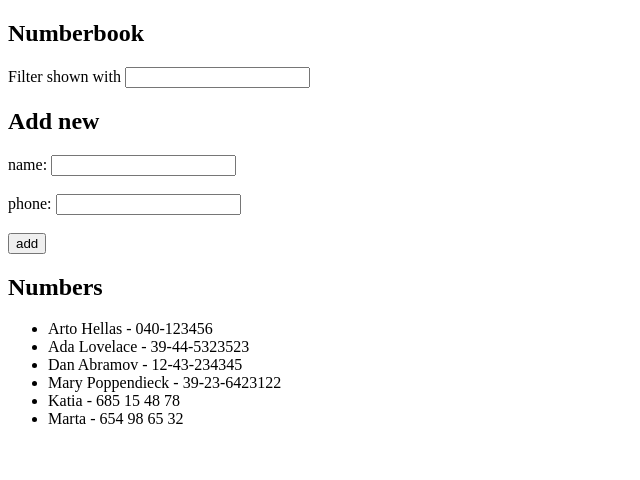
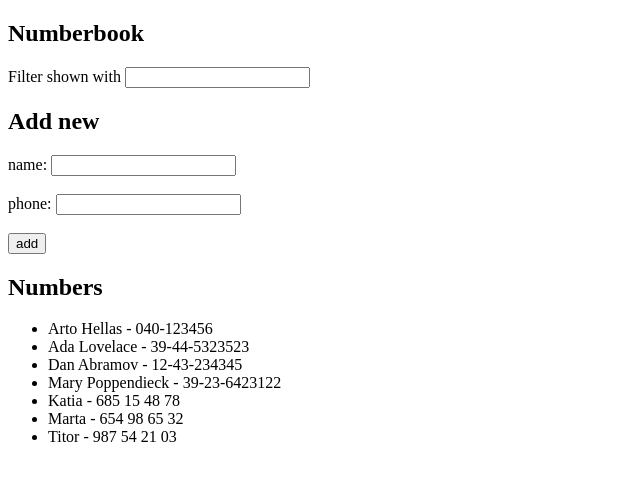
Before and after one commit to katia-hn/fullstack-open, a React (Vite) app in the folder part2/phonebook/: page / in a window 1280 px wide. Shown: the top 480 px of the page, without its empty margins (0-640 px from the left). Built offline with nearby package versions, Linux system fonts and the light colour scheme; data requests are answered from the project's data file.

Commit message:
Ejercicio 2.13

```diff
--- a/part2/phonebook/db.json
+++ b/part2/phonebook/db.json
@@ -29,6 +29,11 @@
       "id": "8a03",
       "name": "Marta",
       "number": "654 98 65 32"
+    },
+    {
+      "id": "1329",
+      "name": "Titor",
+      "number": "987 54 21 03"
     }
   ]
 }
--- a/part2/phonebook/src/App.jsx
+++ b/part2/phonebook/src/App.jsx
@@ -1,7 +1,7 @@
 import { useEffect, useState } from 'react'
 import Numbers from './components/numbers'
 import Formulario from './components/form'
-import axios from 'axios'
+import personsService from './services/persons'
 
 const Filter = ({findName, handleFind}) => {
   return(
@@ -18,10 +18,9 @@ const App = () => {
   const [findName, setFindName] = useState('')
 
   useEffect(() => {
-  axios
-  .get('http://localhost:3001/persons')
+  personsService
+  .getAll()
   .then(response => {
-    console.log('promesa cumplida')
     setPersons(response.data)
   })
 }, [])
@@ -56,7 +55,7 @@ const App = () => {
     if(name.length !== 0 || number.length !== 0 ){
       name.length > 0 ? alert(newName + ' is already added to numberbook') : alert(newNumber + ' is already added to numberbook')
     }else{
-      axios.post('http://localhost:3001/persons', nuevo).then(response => { setPersons(persons.concat(response.data))})
+      personsService.create(nuevo).then(response => {setPersons(persons.concat(response.data))})
     }
 
     setNewName('')
--- /dev/null
+++ b/part2/phonebook/src/services/persons.js
@@ -0,0 +1,17 @@
+import axios from 'axios'
+
+const baseUrl = 'http://localhost:3001/persons'
+
+const getAll = () =>{
+    return axios.get(baseUrl)
+}
+
+const create = newObject=> {
+ return axios.post(baseUrl, newObject)
+}
+
+export default {
+    getAll: getAll,
+    create: create
+
+}
```
